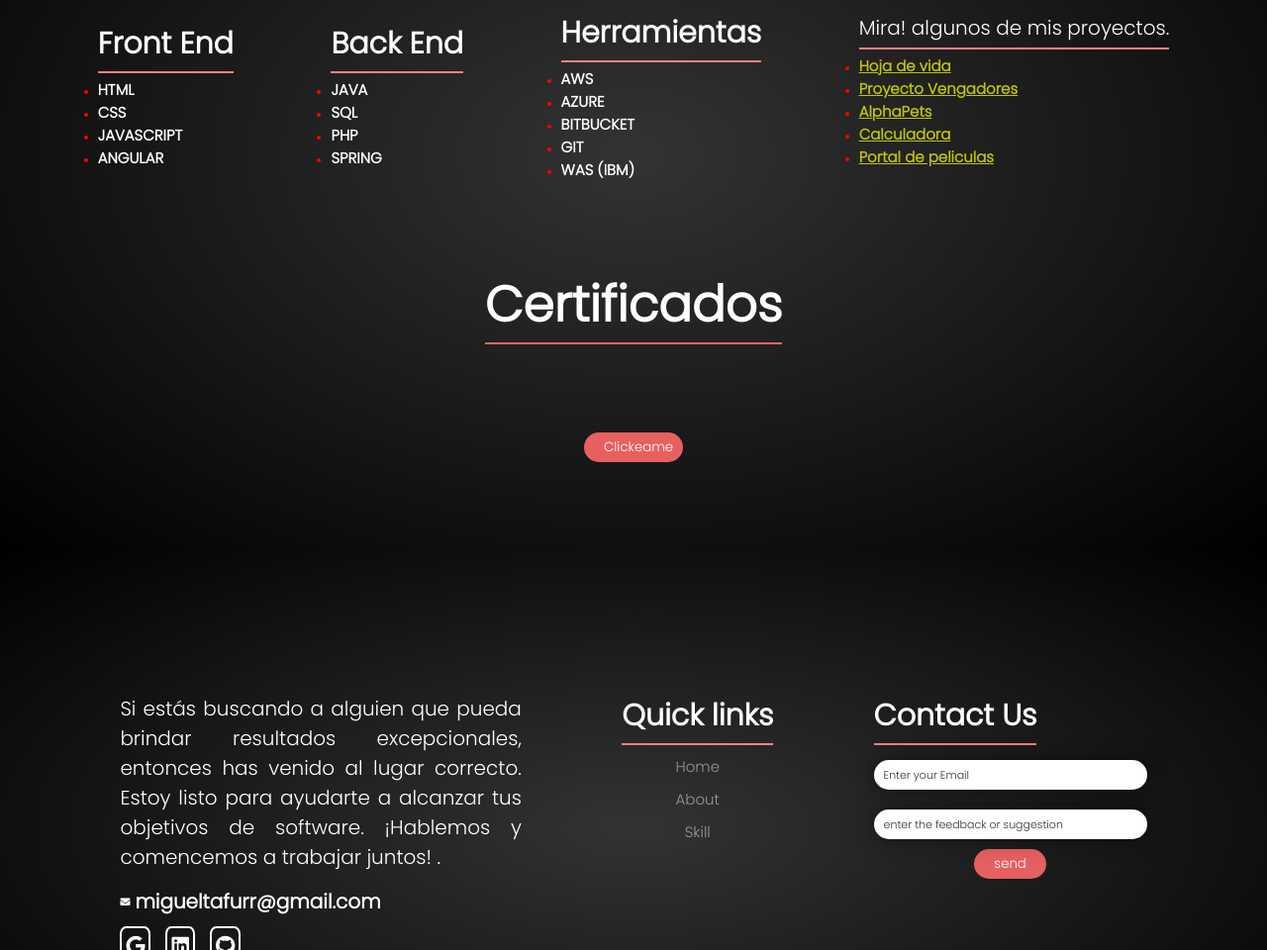
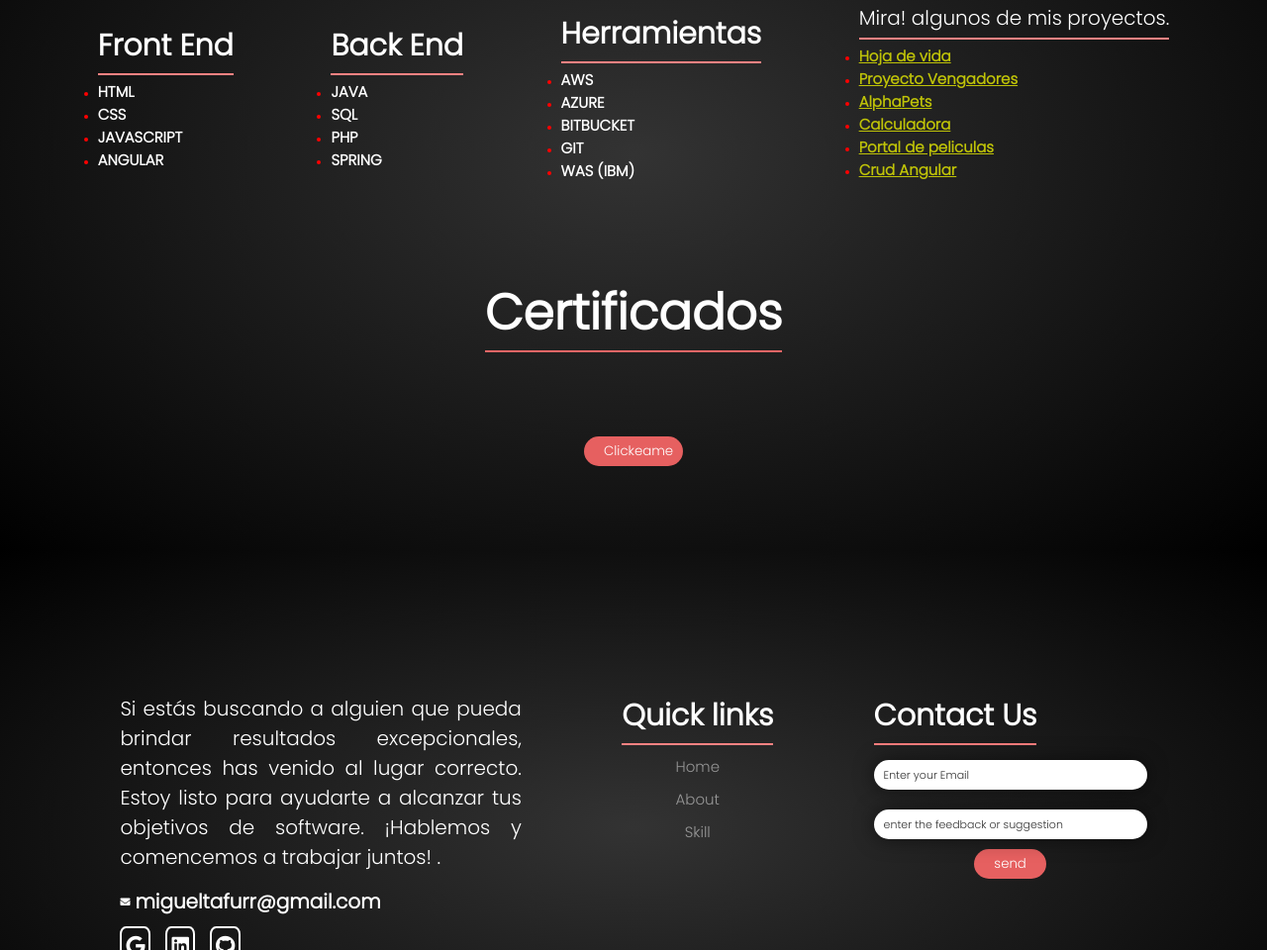
Before and after one commit to Matafur/Portafolio, a plain HTML site: page index.html in a window 1280 px wide. Shown: the part 1844-2804 px from the top of the page at 99% size. Drawn offline with nearby package versions, Linux system fonts and the light colour scheme.

Commit message:
Agregar proyecto

```diff
--- a/index.html
+++ b/index.html
@@ -152,6 +152,7 @@
                     <li style="color:red"><h2 style="color:white;text-align:left"><a href="https://alphapets-bictia.netlify.app/" style="color:#cace06ef" >AlphaPets</a></li>
                     <li style="color:red"><h2 style="color:white;text-align:left"><a href="https://calculadora-angularmt.netlify.app/" style="color:#cace06ef" >Calculadora</a></li>
                     <li style="color:red"><h2 style="color:white;text-align:left"><a href="https://peliculasmetnet.netlify.app/" style="color:#cace06ef" >Portal de peliculas</a></li>
+                    <li style="color:red"><h2 style="color:white;text-align:left"><a href="https://crud-angular-mtafur.netlify.app/" style="color:#cace06ef" >Crud Angular</a></li>
                 </ul>
         </div>
 
```
